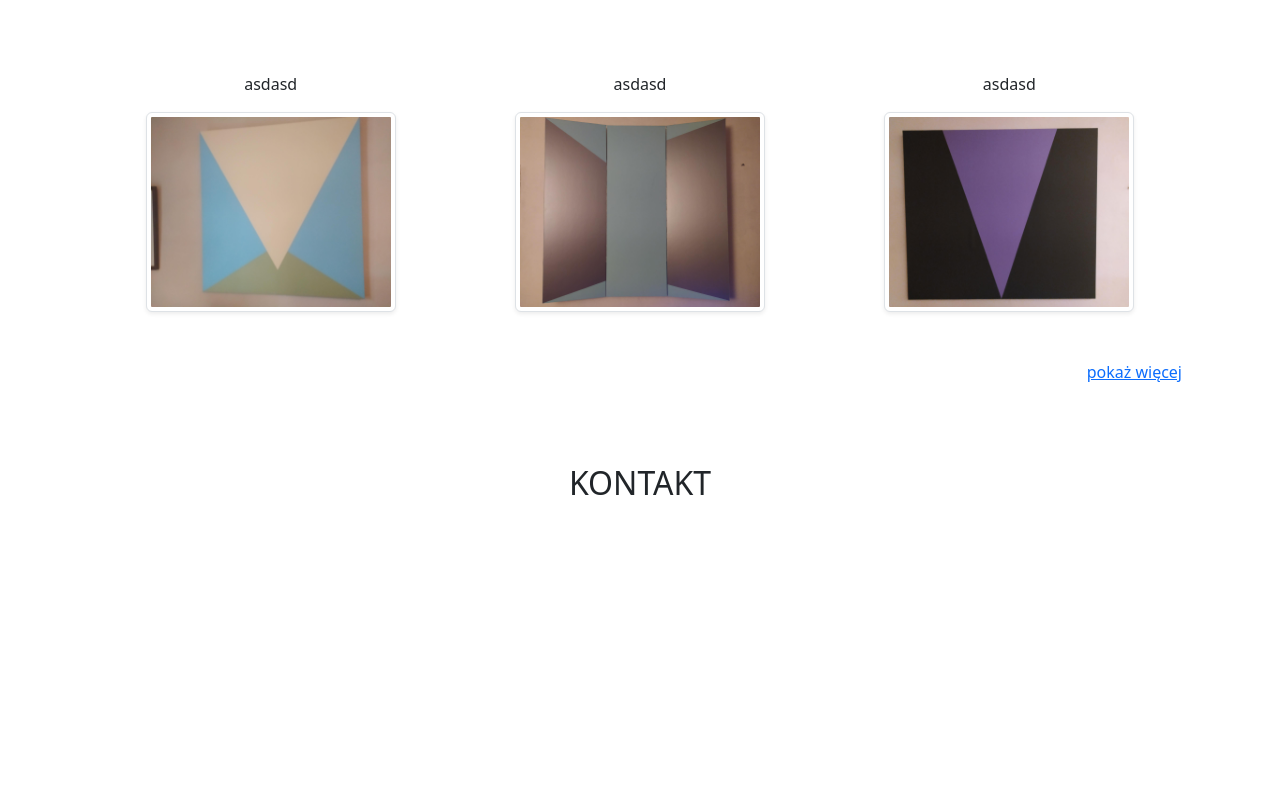
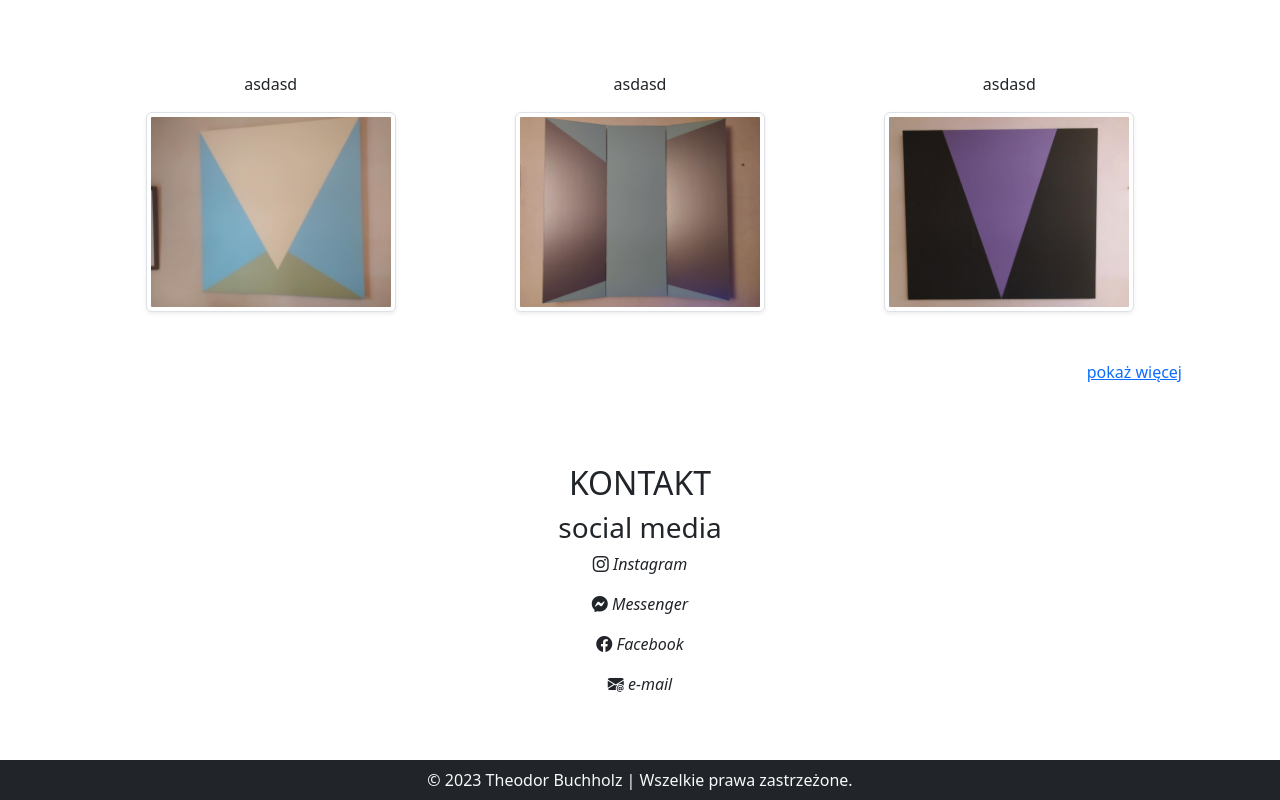
Before and after one commit to rymarczyk-tomasz/Project-Crouzen, a website: page index.html in a window 1280 px wide. Shown: the part 2074-2874 px from the top of the page. Before the commit the page ends 2649 px from the top, so only its background shows below. Drawn offline with nearby package versions, Linux system fonts and the light colour scheme.

Commit message:
instal icons from bootstrap, add footer and few small changes

```diff
--- a/index.html
+++ b/index.html
@@ -165,22 +165,23 @@
 
 
 
-    <section class="contact" id="contact">
-      <h2 class="section-title p-5">kontakt</h2>
-      <div class="container">
+    <section class="contact py-5" id="contact">
+      <h2 class="section-title">kontakt</h2>
+      <div class="container text-center">
         <div class="row">
           <div class="contact-item">
-            <p></p>
-            <p></p>
-            <p></p>
+            <h3>social media</h3>
+            <p><i class="bi bi-instagram"> Instagram</i></p>
+            <p><i class="bi bi-messenger"> Messenger</i></p>
+            <p><i class="bi bi-facebook"> Facebook</i></p>
+            <p><i class="bi bi-envelope-at-fill"> e-mail</i></p>
           </div>
         </div>
       </div>
     </section>
+  </main>
 
-
-
-  </main>
+  <footer class="bg-dark text-light py-2 text-center"> &copy; 2023 Theodor Buchholz | Wszelkie prawa zastrzeżone.</footer>
 
   <script src="https://cdn.jsdelivr.net/npm/bootstrap@5.3.1/dist/js/bootstrap.bundle.min.js"
     integrity="sha384-HwwvtgBNo3bZJJLYd8oVXjrBZt8cqVSpeBNS5n7C8IVInixGAoxmnlMuBnhbgrkm"
--- a/package.json
+++ b/package.json
@@ -17,6 +17,7 @@
   },
   "homepage": "https://github.com/rymarczyk-tomasz/Project-Crouzen#readme",
   "dependencies": {
-    "bootstrap": "^5.3.1"
+    "bootstrap": "^5.3.1",
+    "bootstrap-icons": "^1.10.5"
   }
 }
--- a/scss/custom.scss
+++ b/scss/custom.scss
@@ -113,6 +113,17 @@ header {
 	}
 }
 
+.contact {
+	.bi {
+		cursor: pointer;
+		transition: color .3s;
+	}
+
+	.bi:hover {
+		color: #900;
+	}
+}
+
 @media (min-width: 768px) {
 	header {
 		height: 30vh;
```
Also changed, not shown: css/custom.css, 2 other files.
